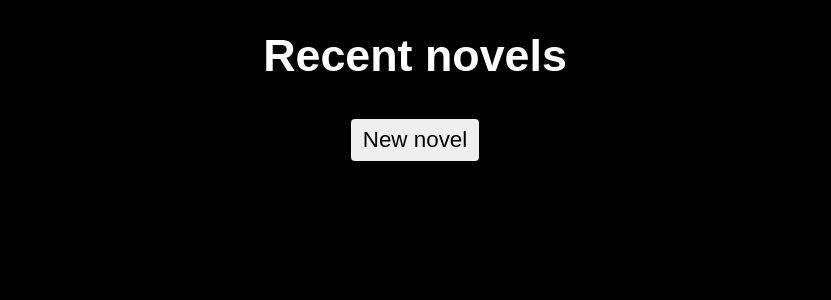
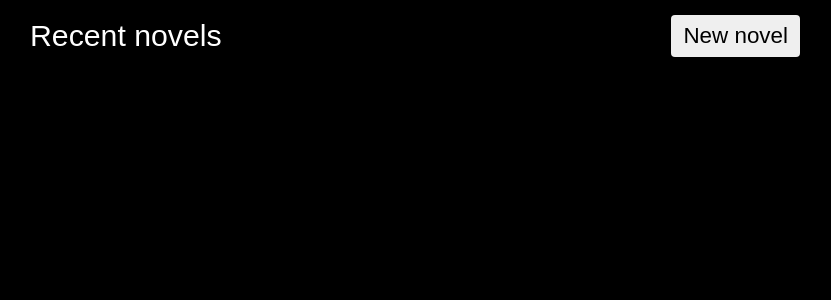
Before and after one commit to fuzetsu/web-novel-reader, a Preact app: page / in a window 1280 px wide. Shown: the top 300 px of the page, without its empty margins (225-1056 px from the left). Built offline with nearby package versions, Linux system fonts and the light colour scheme.

Commit message:
new nav component and style

```diff
--- a/src/cmp/App/App.tsx
+++ b/src/cmp/App/App.tsx
@@ -6,6 +6,7 @@ import { Chapter } from '../Chapter'
 import { CurrentChapterControl } from '../CurrentChapterControl'
 import { ScrollControl } from '../ScrollControl'
 import { useNovelState } from './hooks'
+import { Nav } from 'cmp/Nav'
 
 export function App() {
   const {
@@ -56,9 +57,9 @@ export function App() {
   const changeNovelModal = chooseNovelOpen && (
     <ChooseNovelModal
       state={
-        novelType === 'server'
-          ? { type: 'server', filter, novelId, server }
-          : { type: 'text', novelId, novelText }
+        novelType === 'text'
+          ? { type: 'text', novelId, novelText }
+          : { type: 'server', filter, novelId, server }
       }
       onClose={() => setChooseNovelOpen(false)}
       onChange={async nextState => {
@@ -81,13 +82,13 @@ export function App() {
 
   if (!novelId) {
     return (
-      <>
+      <div className="app">
+        <Nav title="Recent novels">
+          <button onClick={toggleChooseNovel}>New novel</button>
+        </Nav>
         <RecentNovels recentNovels={recentNovels} onRemove={removeRecent} />
         {changeNovelModal}
-        <div className="center">
-          <button onClick={toggleChooseNovel}>New novel</button>
-        </div>
-      </>
+      </div>
     )
   }
 
@@ -95,16 +96,12 @@ export function App() {
     <>
       {changeNovelModal}
       <main className="app">
-        <div aria-hidden className="center">
-          <h1>
-            <a class="emoji app__home-button" href="#/">
-              &#127968;
-            </a>
-            <a href="" onClick={toggleChooseNovel}>
-              {novelName}
-            </a>
-          </h1>
-        </div>
+        <Nav title={novelName || novelId}>
+          <a href="#/" className="button">
+            Novels
+          </a>
+          <button onClick={toggleChooseNovel}>Manage</button>
+        </Nav>
         {chapterControls}
         {newestChapter > currentChapter && (
           <p aria-hidden className="center">
--- /dev/null
+++ b/src/cmp/Nav.tsx
@@ -0,0 +1,15 @@
+import { ComponentChildren } from 'preact'
+
+interface Props {
+  title: string
+  children: ComponentChildren
+}
+
+export function Nav({ title, children }: Props) {
+  return (
+    <nav aria-hidden className="nav">
+      <span className="nav__title">{title}</span>
+      <div className="nav__actions">{children}</div>
+    </nav>
+  )
+}
--- a/src/cmp/RecentNovels.tsx
+++ b/src/cmp/RecentNovels.tsx
@@ -23,8 +23,6 @@ export function RecentNovels({ recentNovels, onRemove }: Props) {
 
   return (
     <div className="recent-novels">
-      <h1 className="center">Recent novels</h1>
-      <div className="recent-novels__list">
       {novels.map(({ id, title, newestChapter }) => (
         <div
           key={id}
@@ -33,7 +31,11 @@ export function RecentNovels({ recentNovels, onRemove }: Props) {
           onKeyDown={e => e.key === 'Enter' && resumeNovel(id, newestChapter)}
         >
           <div className="recent-novels__title">{title}</div>
-            {newestChapter && <div className="recent-novels__chapter">Chapter {newestChapter}</div>}
+          {newestChapter ? (
+            <div className="recent-novels__chapter">Chapter {newestChapter}</div>
+          ) : (
+            <span />
+          )}
           <div
             role="button"
             tabIndex={0}
@@ -48,6 +50,5 @@ export function RecentNovels({ recentNovels, onRemove }: Props) {
         </div>
       ))}
     </div>
-    </div>
   )
 }
--- a/src/styles.css
+++ b/src/styles.css
@@ -31,31 +31,39 @@ html {
   font-size: 140%;
 }
 
-button {
+button, .button {
   cursor: pointer;
 }
 
-button.selected {
+.button.selected, button.selected {
   border: 2px solid black;
   box-shadow: 0 0 0 3px lightblue;
   pointer-events: none;
   opacity: 0.9;
 }
 
+.button:hover:not(:disabled),
+.button:active:not(:disabled),
 button:hover:not(:disabled),
 button:active:not(:disabled) {
   opacity: 0.9;
 }
 
-button:disabled {
+.button:disabled, button:disabled, input:disabled {
   background: rgb(151, 151, 151);
   color: rgb(42, 42, 42);
+}
+
+input.error, button.error {
+  background: #a04949;
+  color: white;
 }
 
 button,
 input,
 select,
-textarea {
+textarea,
+.button {
   padding: 8px 12px;
   font-size: inherit;
   font-family: inherit;
@@ -65,9 +73,8 @@ textarea {
   border-radius: 4px;
 }
 
-input.error {
-  background: #a04949;
-  color: white;
+a.button {
+  text-decoration: none;
 }
 
 /* UTIL */
@@ -81,12 +88,12 @@ input.error {
   text-align: center;
 }
 
-a.emoji:hover {
-  text-decoration: none;
+.small {
+  font-size: 80%;
 }
 
-.small {
-  font-size: 80%;
+.large {
+  font-size: 130%;
 }
 
 .huge {
@@ -146,6 +153,25 @@ a.emoji:hover {
 .app__home-button {
   margin-left: -56px;
   margin-right: 10px;
+}
+
+/** NAV **/
+
+.nav {
+  display: grid;
+  grid-template-columns: 1fr auto;
+  gap: 8px;
+  align-items: center;
+  margin-bottom: 15px;
+}
+
+.nav__title {
+  font-size: 135%;
+}
+
+.nav__actions {
+  display: flex;
+  gap: 8px;
 }
 
 /* SCROLL CONTROL */
@@ -279,18 +305,10 @@ a.emoji:hover {
 /* RECENT NOVELS */
 
 .recent-novels {
-  margin-bottom: 8px;
-  margin: 8px;
-}
-
-.recent-novels__list {
   display: flex;
   flex-direction: column;
   gap: 8px;
-  max-width: 500px;
   margin: auto;
-  padding-left: 8px;
-  padding-right: 8px;
 }
 
 .recent-novels__list-item {
```
Lines whose indentation alone changed are shown as unchanged.
